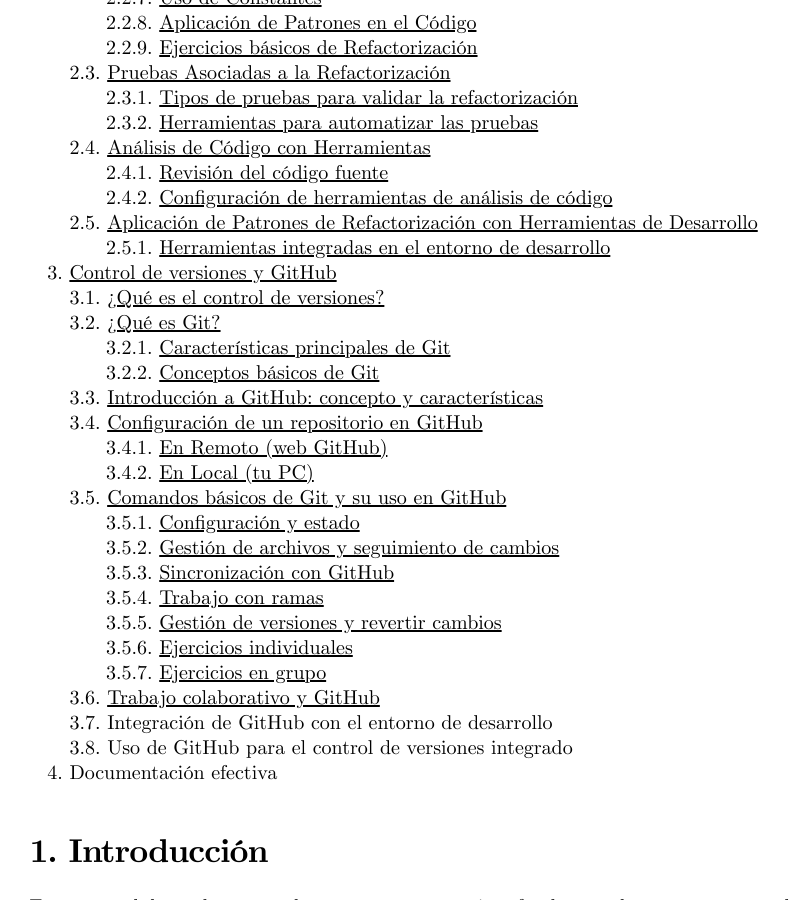
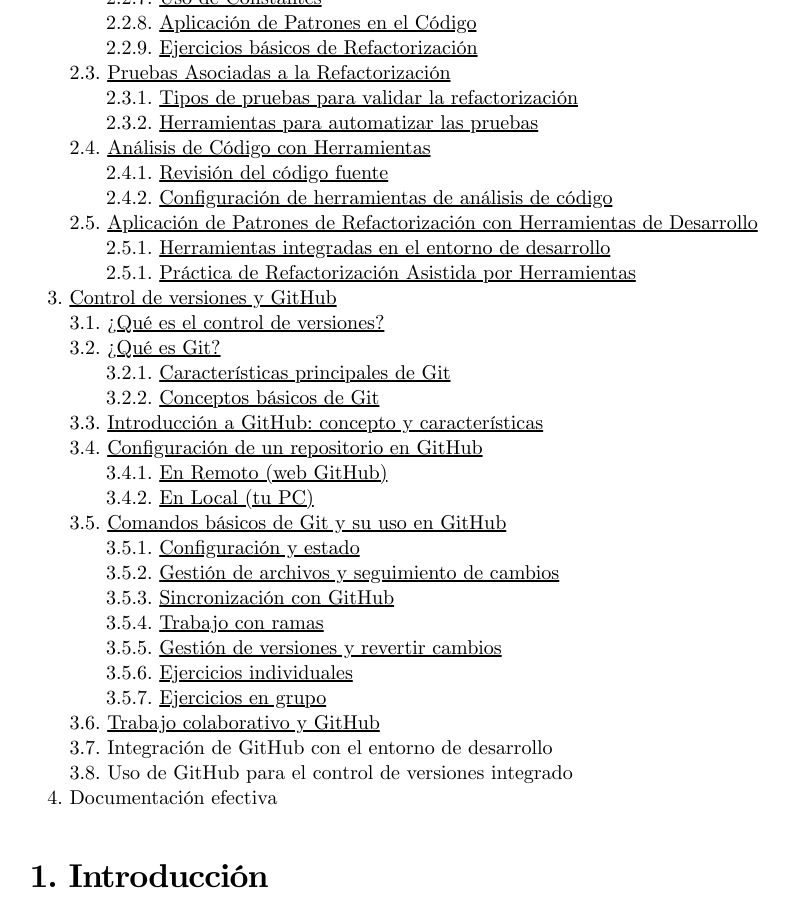
Before and after one commit to TeoRojas/teorojas.github.io, a Jekyll site: the page built from entornos-de-desarrollo/UD04-teoria.md, in a window 1280 px wide and 900 px high, scrolled down 774 px. Shown: the whole window, without its empty margins (105-894 px from the left). Built offline with Jekyll 4.4.1, drawn with Linux system fonts in a browser that asks for light colours; nearby versions of some CDN libraries.

Commit message:
EDD.UD04. 2.5 Added

```diff
--- a/entornos-de-desarrollo/UD04-teoria.md
+++ b/entornos-de-desarrollo/UD04-teoria.md
@@ -30,6 +30,7 @@ abstract:
       &emsp;&emsp;2.4.2. [Configuración de herramientas de análisis de código](#242-configuración-de-herramientas-de-análisis-de-código)
    2.5. [Aplicación de Patrones de Refactorización con Herramientas de Desarrollo](#25-aplicación-de-patrones-de-refactorización-con-herramientas-de-desarrollo)
       &emsp;&emsp;2.5.1. [Herramientas integradas en el entorno de desarrollo](#251-herramientas-integradas-en-el-entorno-de-desarrollo)
+      &emsp;&emsp;2.5.1. [Práctica de Refactorización Asistida por Herramientas](#252-práctica-de-refactorización-asistida-por-herramientas)
 3. [Control de versiones y GitHub](#3-control-de-versiones-y-github)
    3.1. [¿Qué es el control de versiones?](#31-qué-es-el-control-de-versiones)
    3.2. [¿Qué es Git?](#32-qué-es-git)
```
